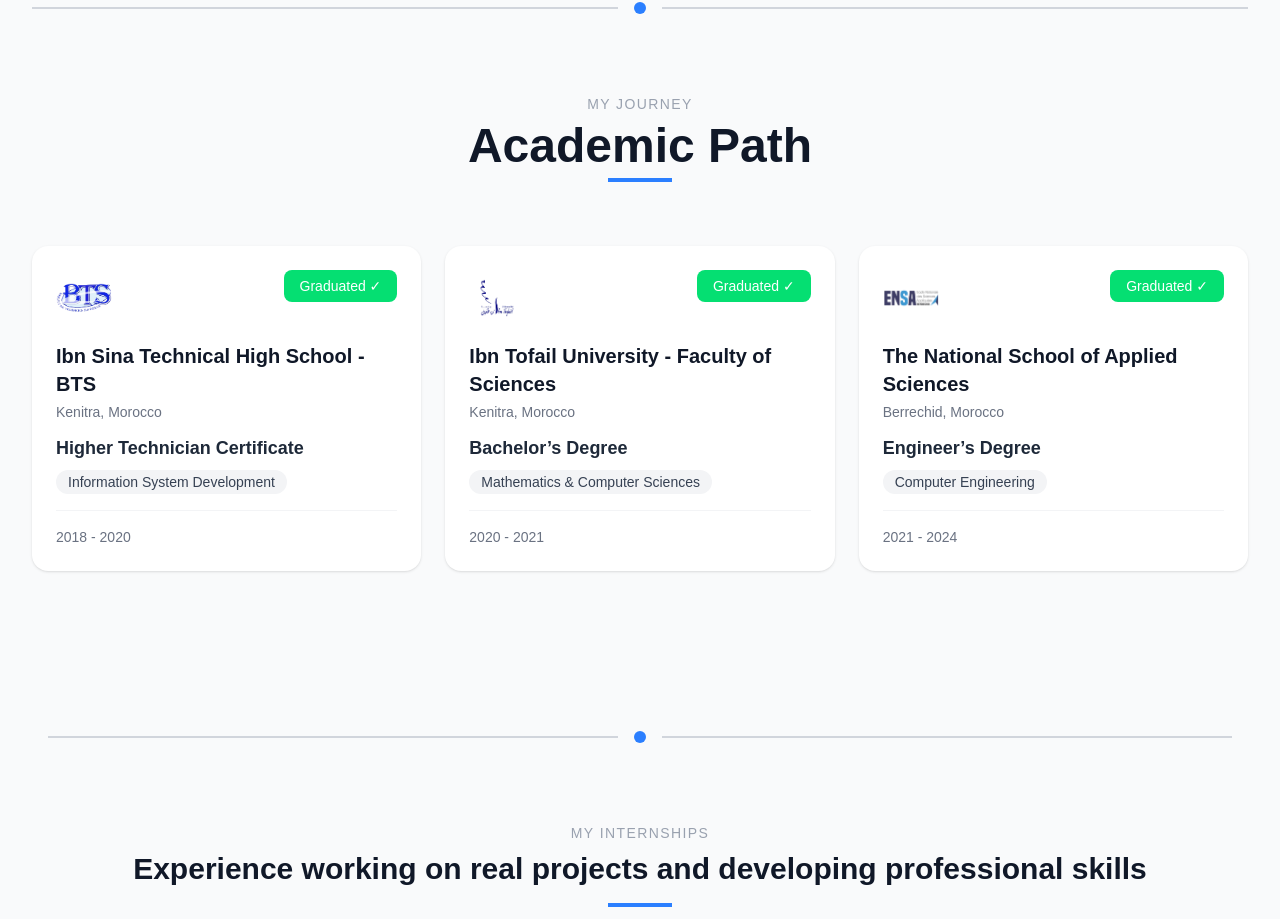
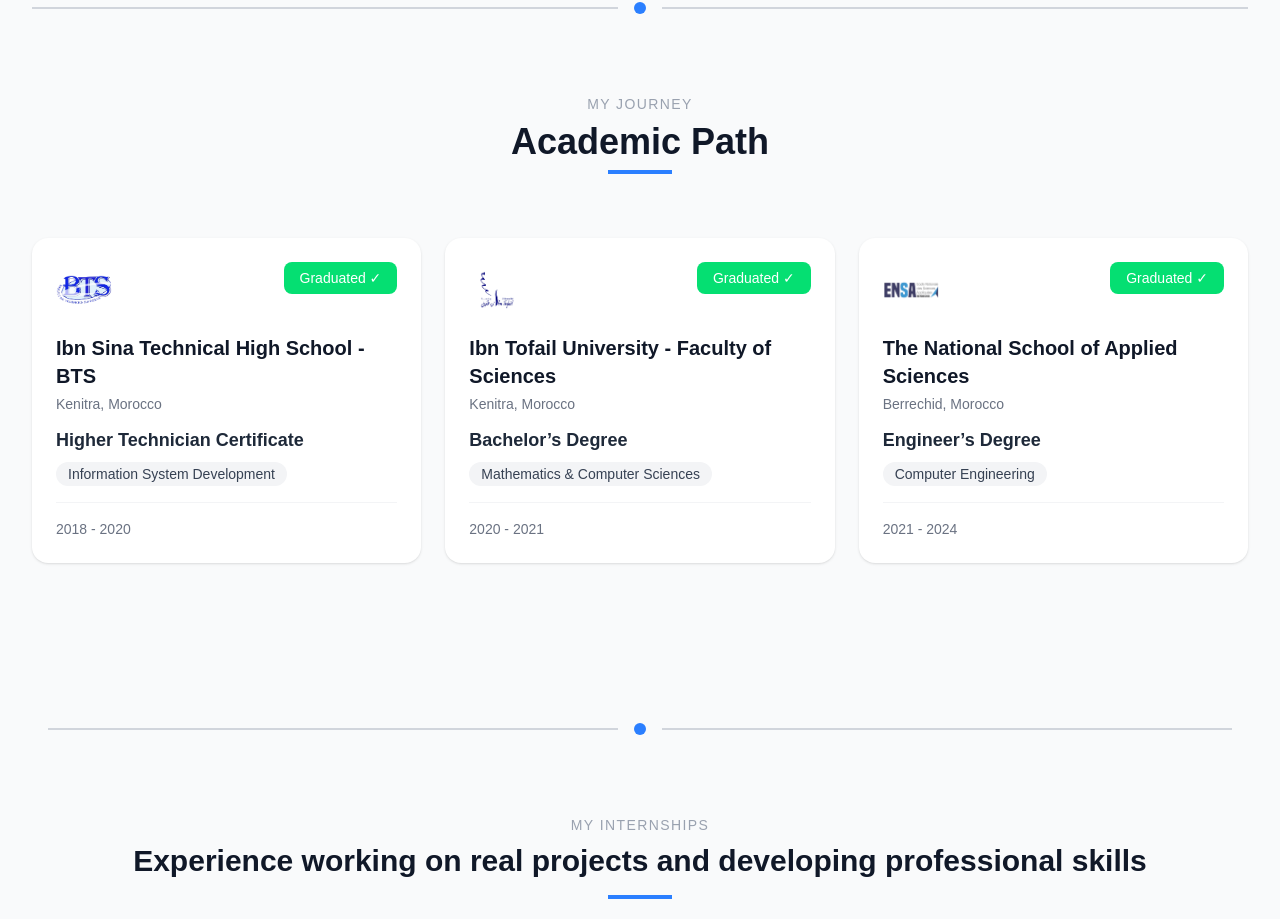
Before and after one commit to HajarAitAbdielmomin/personal-portfolio-nextJs, a Next.js app: page / in a window 1280 px wide. Shown: the part 878-1797 px from the top of the page. Built offline with nearby package versions, Linux system fonts and the light colour scheme.

Commit message:
change the title size

```diff
--- a/app/components/sections/education/Educations.tsx
+++ b/app/components/sections/education/Educations.tsx
@@ -21,7 +21,7 @@
                     <p className="text-sm text-gray-400 uppercase tracking-widest mb-2">
                         My journey
                     </p>
-                    <h2 className="text-5xl font-bold text-gray-900 mb-4">
+                    <h2 className="text-4xl font-bold text-gray-900 mb-4">
                         Academic Path
                         <span className="block w-16 h-1 bg-blue-500 mx-auto mt-2"></span>
                     </h2>
```
